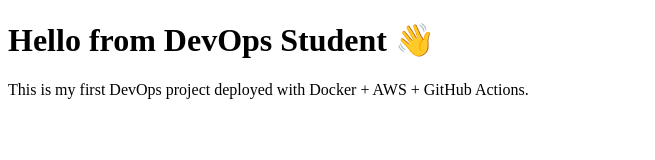
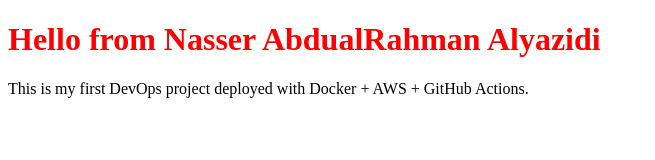
Before and after one commit to nasseralyaz-coder/devops-course-project, a plain HTML site: page index.html in a window 1280 px wide. Shown: the whole page, without its empty margins (0-655 px from the left). Drawn offline with Linux system fonts and the light colour scheme.

```diff
--- a/index.html
+++ b/index.html
@@ -5,7 +5,7 @@
   <title>My DevOps Project</title>
 </head>
 <body>
-  <h1>Hello from DevOps Student 👋</h1>
+  <h1 style="color:red;">Hello from Nasser AbdualRahman Alyazidi</h1>
   <p>This is my first DevOps project deployed with Docker + AWS + GitHub Actions.</p>
 </body>
 </html>
```
